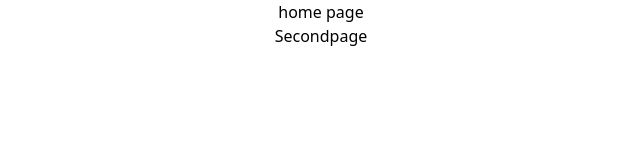
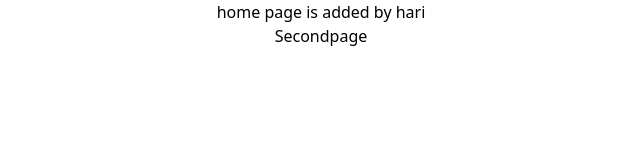
Before and after one commit to sashwathan/hostel-management, a React (Create React App) app in the folder frontend/: page / in a window 1280 px wide. Shown: the top 160 px of the page, without its empty margins (319-959 px from the left). Built offline with nearby package versions, Linux system fonts and the light colour scheme.

Commit message:
added by hari

```diff
--- a/frontend/src/components/Homepage.js
+++ b/frontend/src/components/Homepage.js
@@ -3,7 +3,7 @@ import React from 'react'
 const Homepage = () => {
   return (
     <div>
-      <h1>home page</h1>
+      <h1 >home page is added by hari</h1>
     </div>
   )
 }
```
